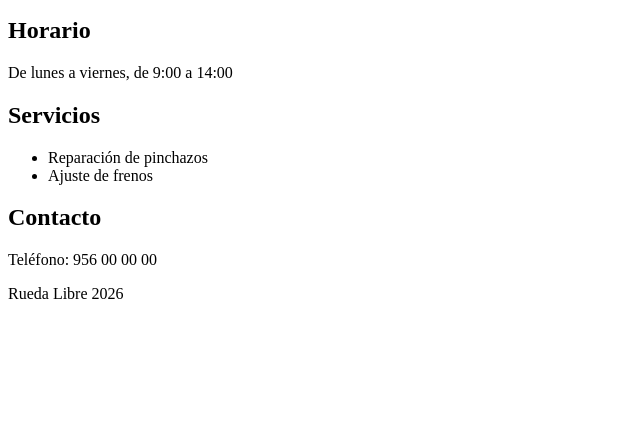
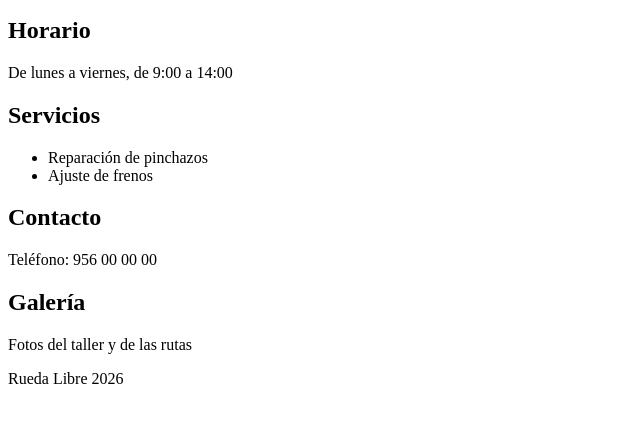
Before and after one commit to Alberto-Atencia-Olivencia/o-examen-rueda-atencia, a plain HTML site: page index.html in a window 1280 px wide. Shown: the part 101-524 px from the top of the page, without its empty margins (0-640 px from the left). Drawn offline with Linux system fonts and the light colour scheme.

Commit message:
Añade la galería

```diff
--- a/index.html
+++ b/index.html
@@ -20,6 +20,9 @@
   <h2>Contacto</h2>
   <p>Teléfono: 956 00 00 00</p>
 
+  <h2>Galería</h2>
+  <p>Fotos del taller y de las rutas</p>
+
   <footer>Rueda Libre 2026</footer>
 </body>
 </html>
```
